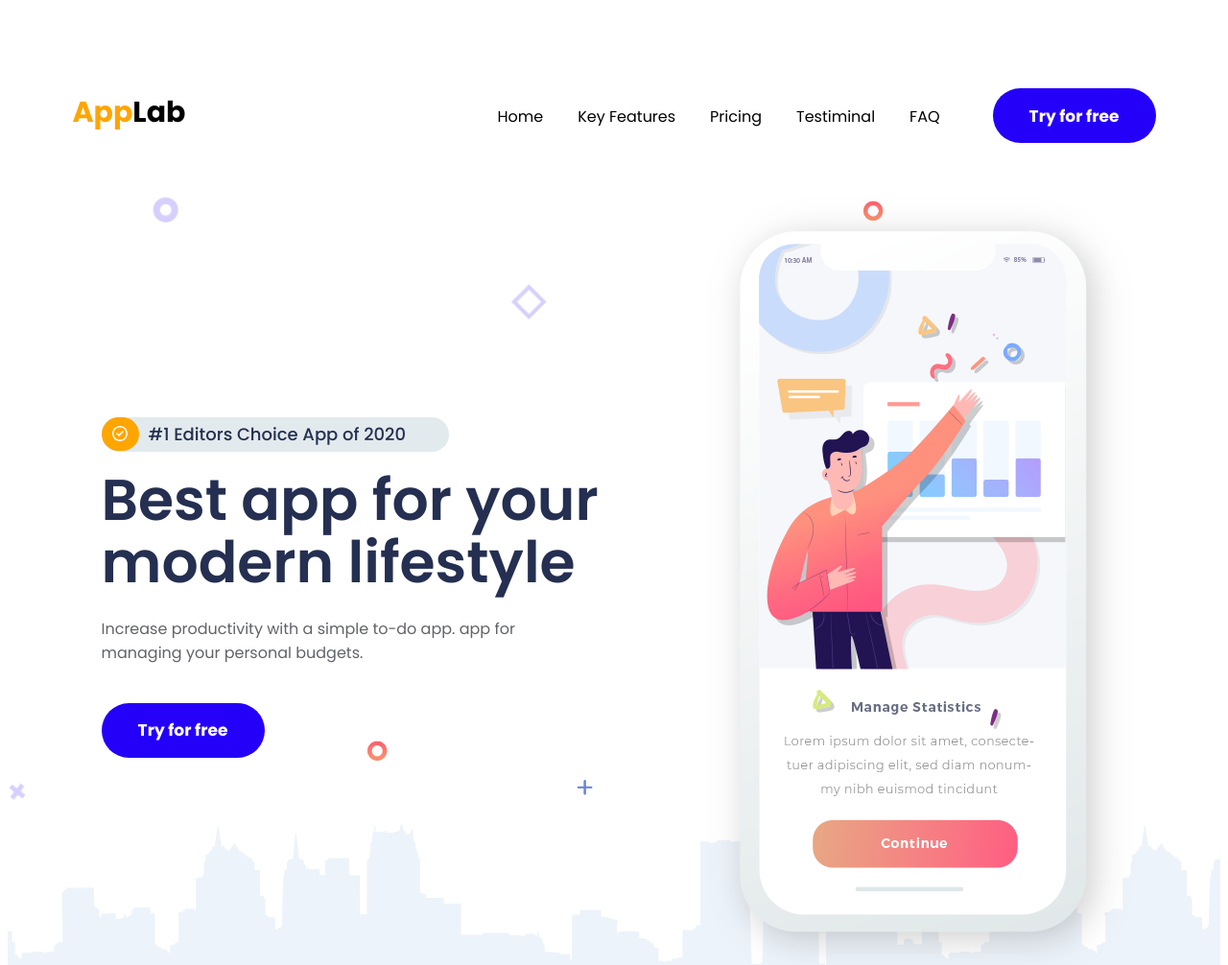
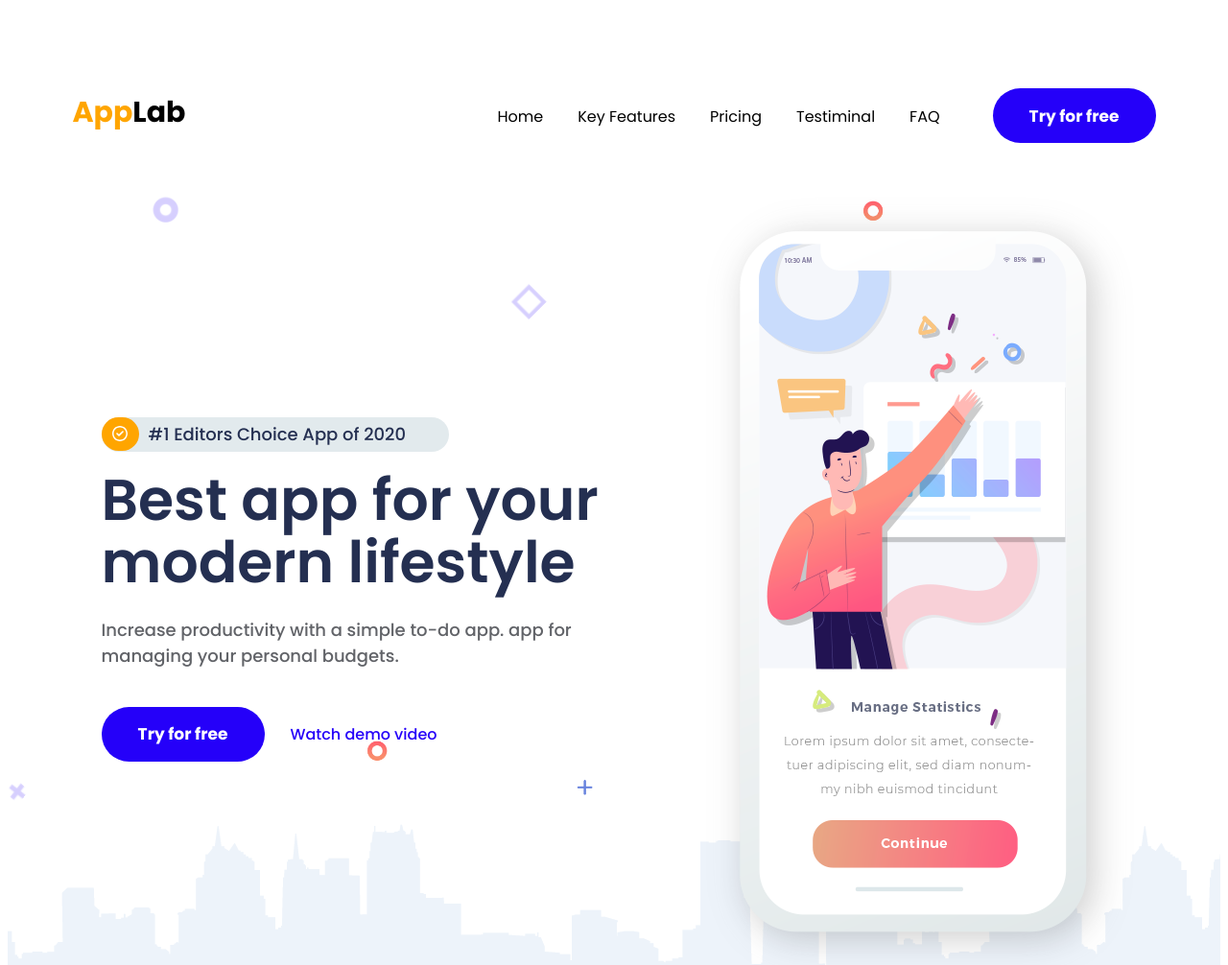
Before and after one commit to NBogomolski/UID-frontend, a plain HTML site: page index.html in a window 1280 px wide. Shown: the top 1006 px of the page at 96% size. Drawn offline with Linux system fonts and the light colour scheme.

Commit message:
1st page view

```diff
--- a/index.html
+++ b/index.html
@@ -69,9 +69,12 @@
                             Increase productivity with a simple to-do app. app
                             for<br />managing your personal budgets.
                         </p>
-                        <button class="try-button">
-                            <span class="try-btn-text">Try for free</span>
-                        </button>
+                        <div class="flex-row-container">
+                            <button class="try-button">
+                                <span class="try-btn-text">Try for free</span>
+                            </button>
+                            <p>Watch demo video</p>
+                        </div>
                     </div>
                 </div>
             </div>
--- a/style.css
+++ b/style.css
@@ -198,8 +198,26 @@ p.black-text {
 }
 
 .acheivements > p {
+    font-size: 18px;
+    font-weight: 500;
     font-family: 'Poppins';
     color: #616368;
     margin-top: calc(45px - 21px);
     margin-bottom: 40px;
 }
+
+.flex-row-container {
+    width: 350px;
+    height: fit-content;
+    display: flex;
+    flex-direction: row;
+    align-items: center;
+    justify-content: space-between;
+}
+
+.flex-row-container p {
+    font-family: 'Poppins';
+    color: #2500f9;
+    margin: 0;
+    font-weight: 500;
+}
```
